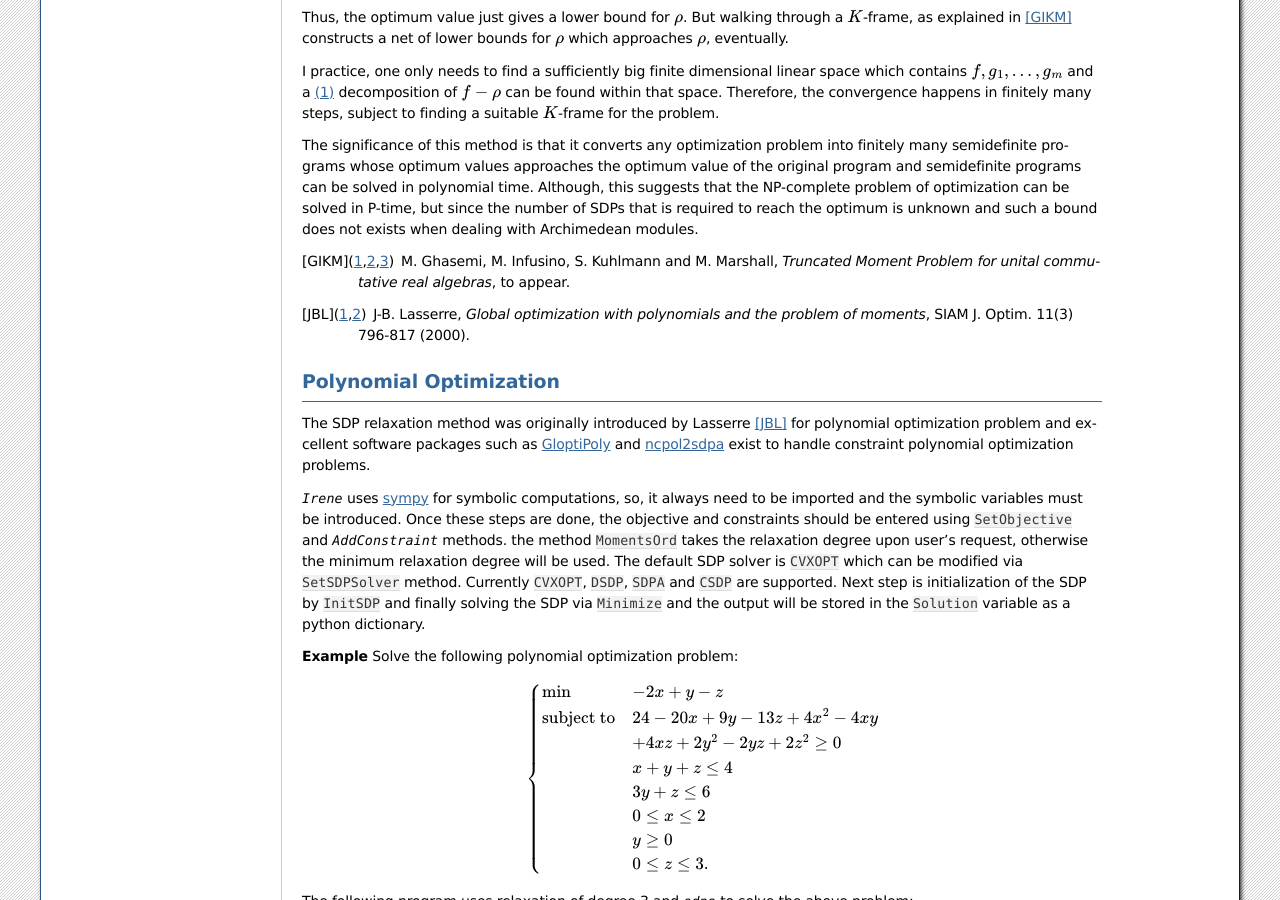
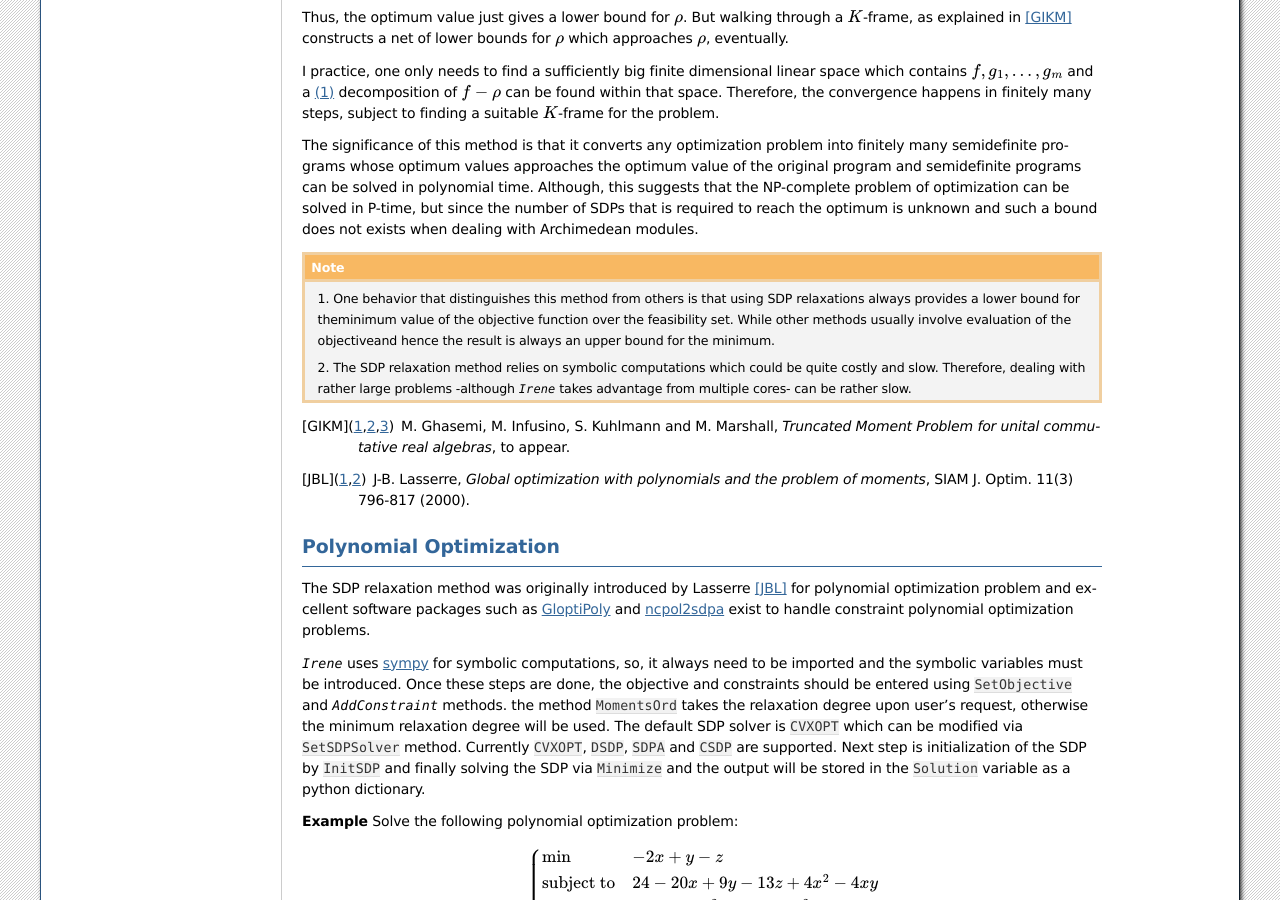
Before and after one commit to mghasemi/Irene, a Sphinx documentation site: the page built from doc/optim.rst, in a window 1280 px wide and 900 px high, scrolled down 1334 px. Built offline with Sphinx 7.4.7, drawn with Linux system fonts in a browser that asks for light colours; some of the changed text lies outside the part shown.

Commit message:
Cosmetic changes

```diff
--- a/doc/benchmarks.rst
+++ b/doc/benchmarks.rst
@@ -6,7 +6,7 @@ There are benchmark problems to evaluated how good an optimization method works.
 We apply the generalized relaxation method to some of these benchmarks that are
 mainly taken from [MJXY]_.
 
-.. [MJXY] M. Jamil, Xin-She Yang, *A literature survey of benchmark functions for global optimization problems*, IJMMNO, Vol. 4(2), 2013.
+.. [MJXY] M\. Jamil, Xin-She Yang, *A literature survey of benchmark functions for global optimization problems*, IJMMNO, Vol. 4(2), 2013.
 
 Rosenbrock Function
 ==================================
--- a/doc/conf.py
+++ b/doc/conf.py
@@ -36,7 +36,7 @@ extensions = [
     'sphinx.ext.todo',
     'sphinx.ext.mathjax',
     'sphinx.ext.viewcode',
-    'sphinx.ext.githubpages',
+    #'sphinx.ext.githubpages',
 ]
 
 # Add any paths that contain templates here, relative to this directory.
--- a/doc/index.rst
+++ b/doc/index.rst
@@ -19,6 +19,7 @@ Contents:
    code
    rev
    todo
+   appendix
 
 Indices and tables
 ==================
--- a/doc/optim.rst
+++ b/doc/optim.rst
@@ -92,6 +92,16 @@ The significance of this method is that it converts any optimization problem int
 the optimum value of the original program and semidefinite programs can be solved in polynomial time. Although, this suggests that the NP-complete
 problem of optimization can be solved in P-time, but since the number of SDPs that is required to reach the optimum is unknown and such a bound does
 not exists when dealing with Archimedean modules.
+
+.. note::
+
+
+	1. One behavior that distinguishes this method from others is that using SDP relaxations always provides a lower bound for the\
+	minimum value of the objective function over the feasibility set. While other methods usually involve evaluation of the objective\
+	and hence the result is always an upper bound for the minimum.
+
+	2. The SDP relaxation method relies on symbolic computations which could be quite costly and slow. Therefore, dealing with rather large
+	problems -although `Irene` takes advantage from multiple cores- can be rather slow.
 
 .. [GIKM] M\. Ghasemi, M. Infusino, S. Kuhlmann and M. Marshall, *Truncated Moment Problem for unital commutative real algebras*, to appear.
 .. [JBL] J-B. Lasserre, *Global optimization with polynomials and the problem of moments*, SIAM J. Optim. 11(3) 796-817 (2000).
@@ -744,4 +754,4 @@ Then uses ``scipy.optimize.root`` to approximate the support. The default ``scip
 It is not guaranteed that scipy solvers return a reliable answer, but modifying sdp solvers and other
 parameters like ``SDPRelaxation.ErrorTolerance`` may help to get better results.
 
-.. [HL] D. Henrion and J-B. Lasserre, *Detecting Global Optimality and Extracting Solutions in GloptiPoly*, Positive Polynomials in Control, LNCIS 312, 293-310 (2005).
+.. [HL] D\. Henrion and J-B. Lasserre, *Detecting Global Optimality and Extracting Solutions in GloptiPoly*, Positive Polynomials in Control, LNCIS 312, 293-310 (2005).
--- a/doc/rev.rst
+++ b/doc/rev.rst
@@ -11,4 +11,5 @@ Revision History
 	- Extracting minimizers by ``SDRelaxSol.ExtractSolution()`` and help of ``scipy``,
 	- Adding ``SDPRelaxations.Probability`` and ``SDPRelaxations.PSDMoment`` to give more flexibility over moments and enables rational minimization.
 	- SOS decomposition implemented.
-	- ``__str__`` method for ``SDPRelaxations``
+	- ``__str__`` method for ``SDPRelaxations``.
+	- Using `pyOpt` as the external optimizer.
```
Also changed, not shown: 1 other file.
